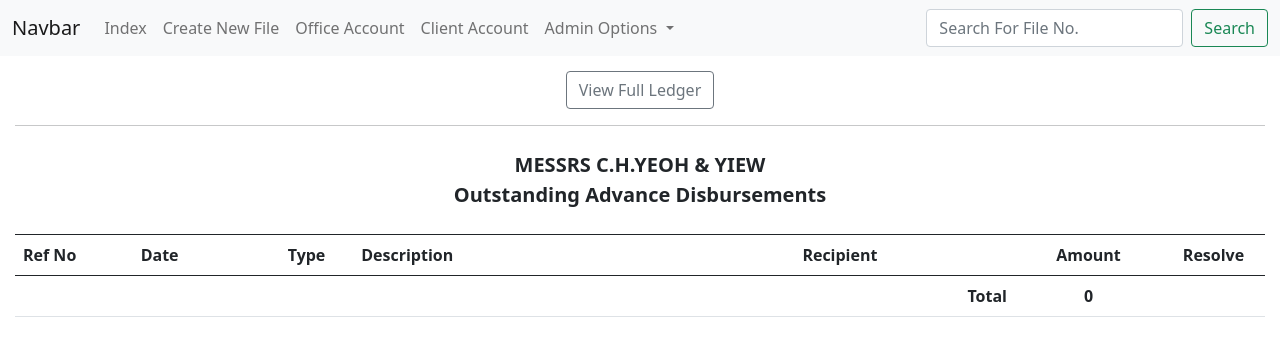
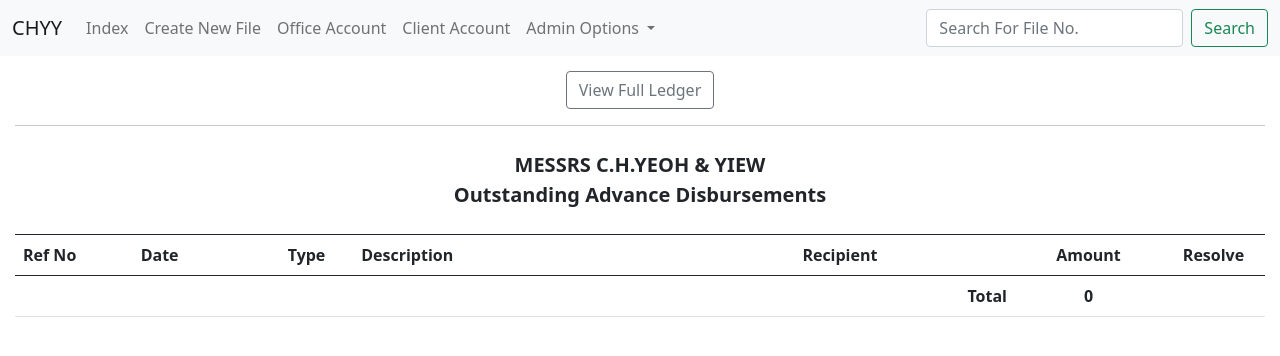
Before and after one commit to shenyang44/django_chyy, a Django app: page /ledger/adat-index/ in a window 1280 px wide. Shown: the top 356 px of the page. Run offline with Django 3.2, Linux system fonts and the light colour scheme; data that the repository does not hold is empty.

Commit message:
navbar title change

```diff
--- a/ledger/templates/ledger/layout.html
+++ b/ledger/templates/ledger/layout.html
@@ -15,7 +15,7 @@
 <body>
     <nav class="navbar navbar-expand-lg navbar-light bg-light print-n">
       <div class="container-fluid">
-        <a class="navbar-brand" href="#">Navbar</a>
+        <a class="navbar-brand" href="#">CHYY</a>
         <button class="navbar-toggler" type="button" data-bs-toggle="collapse" data-bs-target="#navbarSupportedContent" aria-controls="navbarSupportedContent" aria-expanded="false" aria-label="Toggle navigation">
           <span class="navbar-toggler-icon"></span>
         </button>
```
